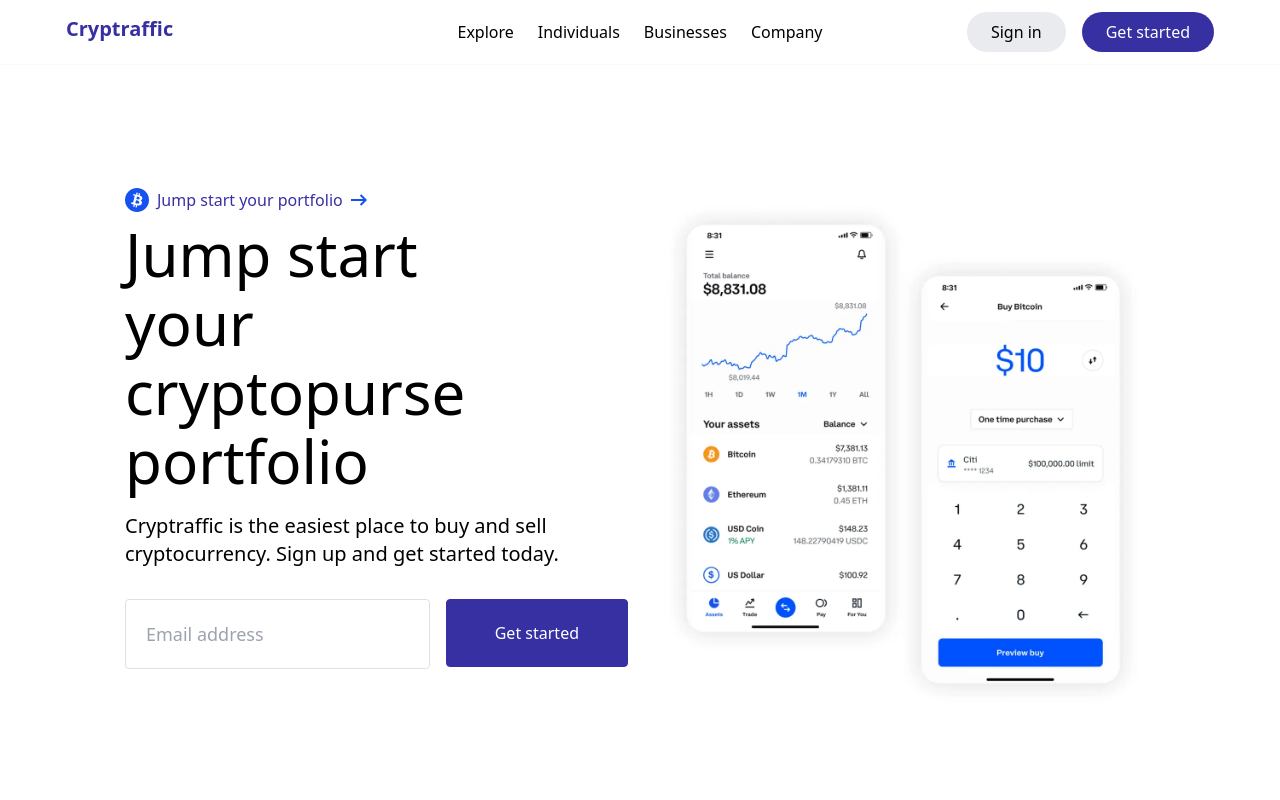
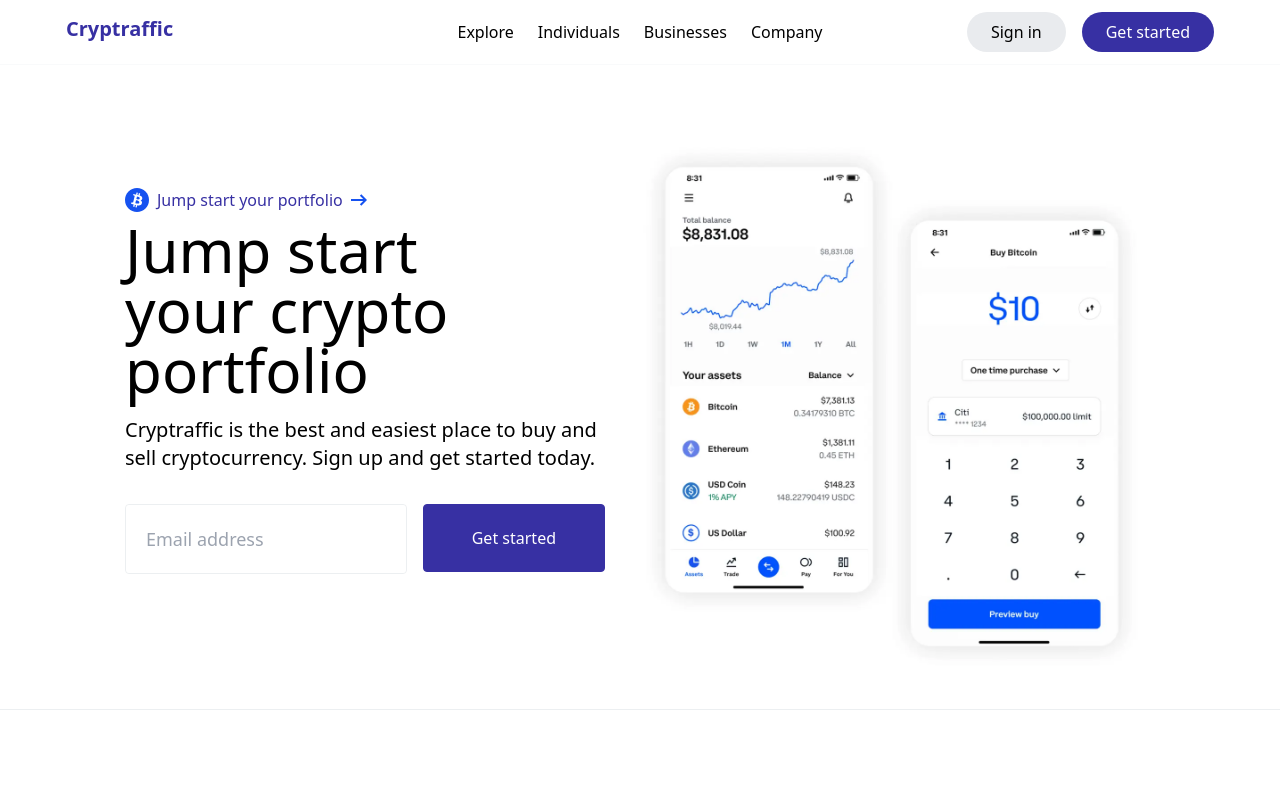
Before and after one commit to ikembakwem/cryptraffic_, a React (Vite) app: page / in a window 1280 px wide. Shown: the top 800 px of the page. Built offline with nearby package versions, Linux system fonts and the light colour scheme.

Commit message:
Refactor: Create CTAForm component

```diff
--- /dev/null
+++ b/src/components/CTAForm.tsx
@@ -0,0 +1,24 @@
+import React from "react";
+
+export const CTAForm = () => {
+  return (
+    <div className="flex items-start flex-col min-w-0 w-full largePhone:min-w-auto md:min-w-ctaForm">
+      <form action="" className="flex flex-col largePhone:flex-row w-full">
+        <div className="flex grow relative border border-line rounded">
+          <input
+            type="text"
+            className="grow basis-0 p-5 rounded text-lg text-midnightSteel h-auto w-full"
+            placeholder="Email address"
+          />
+        </div>
+        <div className="mt-2 largePhone:ml-4 largePhone:mt-0">
+          <button className="relative w-full rounded bg-indigo-800 text-white leading-tighter cursor-pointer p-6 border border-indigo-800">
+            <span className="flex items-center justify-center w-full flex-nowrap whitespace-nowrap font-medium">
+              <div className="px-6">Get started</div>
+            </span>
+          </button>
+        </div>
+      </form>
+    </div>
+  );
+};
--- a/src/components/HeroSection.module.css
+++ b/src/components/HeroSection.module.css
@@ -1,15 +1,5 @@
 .rightContainer {
   display: none;
-  padding-top: 40px;
-  padding-left: 24px;
-  justify-content: flex-end;
-  flex: 1 1 0%;
-}
-
-@media (min-width: 768px) {
-  .rightContainer {
-    display: flex;
-  }
 }
 
 .leftContainer {
@@ -21,8 +11,20 @@
   flex-direction: column;
 }
 
+@media (min-width: 768px) {
+  .rightContainer {
+    display: flex;
+    padding-top: 40px;
+    padding-left: 24px;
+    justify-content: flex-end;
+    flex: 2 1 0%;
+    height: 574px;
+  }
+}
+
 .heroImage {
   height: 534px;
+  width: 100%;
   min-width: 400px;
   object-fit: contain;
 }
--- a/src/components/HeroSection.tsx
+++ b/src/components/HeroSection.tsx
@@ -1,41 +1,25 @@
 import classes from "./HeroSection.module.css";
 import { HeroPill } from "./HeroPill";
 import heroImage from "../assets/images/freeMoney.webp";
+import { CTAForm } from "./CTAForm";
 
 export const HeroSection = () => {
   return (
     <section className="w-full">
-      <div className="max-w-heroContainer px-14 py-6 mx-auto w-full">
+      <div className="flex max-w-heroContainer px-4 largePhone:px-14 py-6 mx-auto shrink-0">
         <div className="flex items-center">
           <div className={classes.leftContainer}>
             <HeroPill />
-            <h1 className="text-6xl mt-2 mb-4 leading-tighter font-medium max-w-full">
+            <h1 className="text-4xl largePhone:text-6xl mt-2 mb-4 leading-tighter font-medium max-w-full">
               <span className="inline-block md:max-w-heroCopy">
-                Jump start your cryptopurse portfolio
+                Jump start your crypto portfolio
               </span>
             </h1>
-            <p className="text-xl mb-8 leading-snug font-medium">
-              Cryptraffic is the easiest place to buy and sell cryptocurrency.
-              Sign up and get started today.
+            <p className="largePhone:text-xl mb-8 leading-snug largePhone:font-medium">
+              Cryptraffic is the best and easiest place to buy and sell
+              cryptocurrency. Sign up and get started today.
             </p>
-            <div className="w-full md:min-w-ctaForm">
-              <form action="post" className="flex w-full">
-                <div className="flex grow shrink basis-auto relative border border-gray-60/20 rounded">
-                  <input
-                    type="text"
-                    className="grow shrink basis-0 p-5 rounded text-lg h-auto"
-                    placeholder="Email address"
-                  />
-                </div>
-                <div className="ml-4">
-                  <button className="relative w-full rounded text-white cursor-pointer p-6 border border-indigo-800 bg-indigo-800 leading-tighter">
-                    <span className="flex w-full flex-nowrap whitespace-nowrap px-6">
-                      Get started
-                    </span>
-                  </button>
-                </div>
-              </form>
-            </div>
+            <CTAForm />
           </div>
           <div className={classes.rightContainer}>
             <img
--- a/src/index.css
+++ b/src/index.css
@@ -6,4 +6,5 @@
   --gray-60: rgb(91, 97, 110);
   --line: rgb(236, 239, 241);
   --light-gray: #e9ebee;
+  --midnight-steel: rgb(10, 11, 13);
 }
--- a/tailwind.config.js
+++ b/tailwind.config.js
@@ -10,6 +10,7 @@
       },
       minWidth: {
         ctaForm: "480px",
+        auto: "auto",
       },
       colors: {
         gray: {
@@ -17,9 +18,11 @@
           80: "var(--light-gray)",
         },
         line: "var(--line)",
+        midnightSteel: "var(--midnight-steel)",
       },
       screens: {
         desktop: "1024px",
+        largePhone: "560px",
       },
       lineHeight: {
         tighter: 1.15,
```
